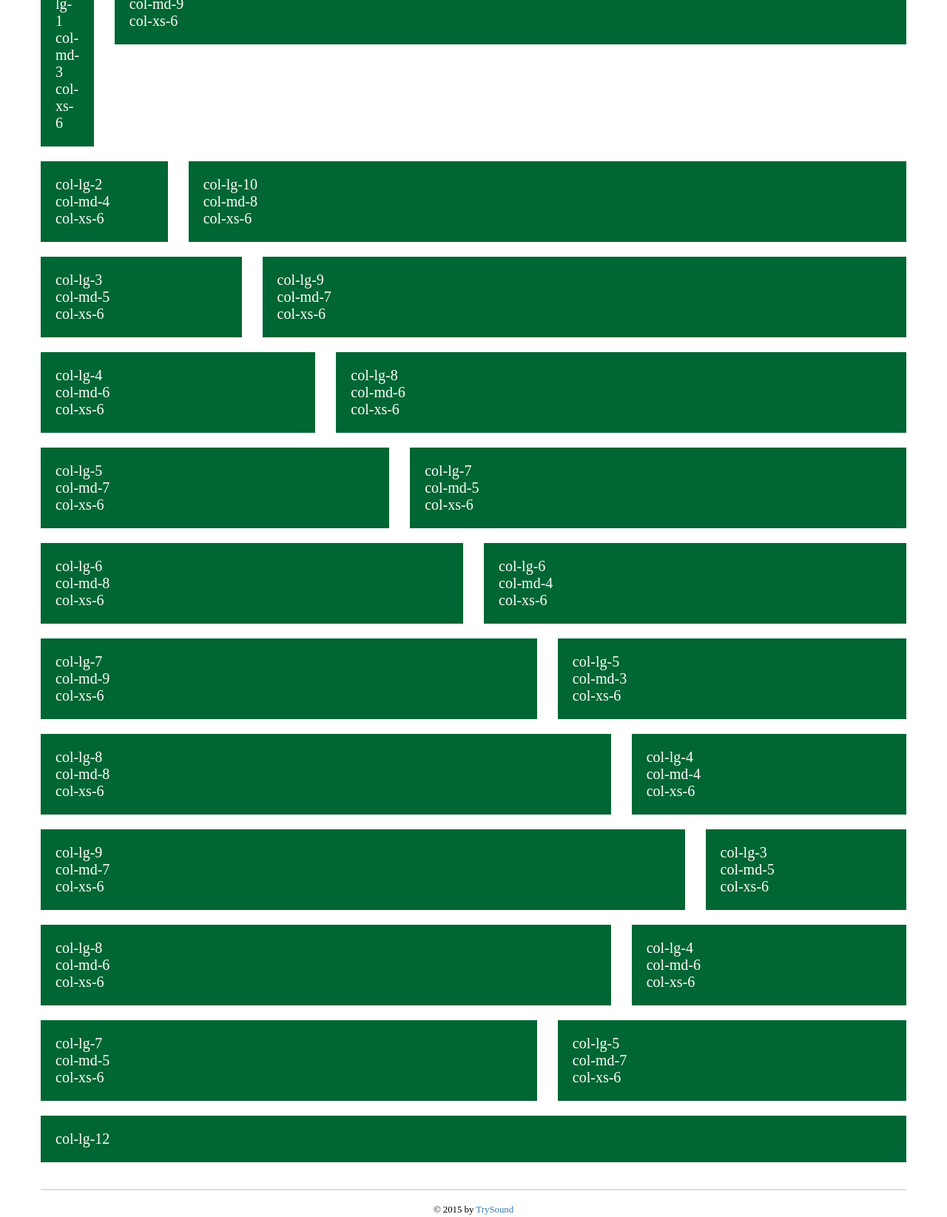
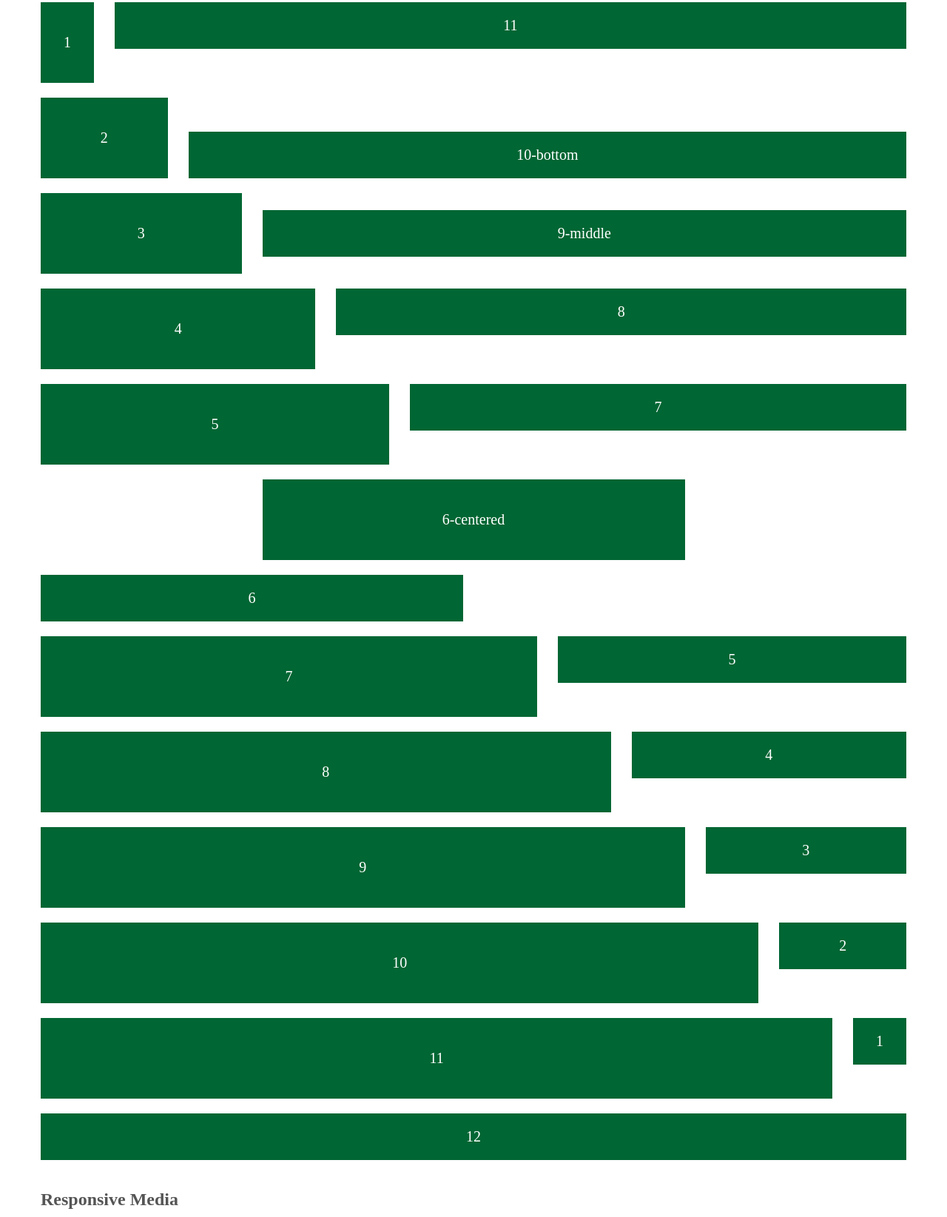
Before and after one commit to TrySound/patch-layout, a website: page index.html in a window 1280 px wide. Shown: the part 287-1932 px from the top of the page at 74% size. Drawn offline with nearby package versions, Linux system fonts and the light colour scheme.

Commit message:
pull-center and demo

```diff
--- a/index.html
+++ b/index.html
@@ -12,6 +12,7 @@
 	position: relative;
 	overflow: hidden;
 	padding-bottom: 20px;
+	color: #555;
 }
 
 .ribbon {
@@ -57,6 +58,7 @@
 	padding: 20px;
 	background: #063;
 	margin-bottom: 20px;
+	text-align: center;
 }
 
 h1 {
@@ -106,78 +108,96 @@ a {
 
 		<hr>
 
+		<h2>Steady Grid Stairs</h2>
+
 		<div class="row">
-			<div class="col-lg-12">
-				<div class="panel">col-lg-12</div>
+			<div class="col-md-12">
+				<div class="panel">12</div>
 			</div>
-			<div class="col-lg-1 col-md-3 col-xs-6">
-				<div class="panel">col-lg-1 <br> col-md-3 <br> col-xs-6</div>
+			<div class="col-md-1 col-xs-6">
+				<div class="panel"><br>1 <br><br></div>
 			</div>
-			<div class="col-lg-11 col-md-9 col-xs-6">
-				<div class="panel">col-lg-11 <br> col-md-9 <br> col-xs-6</div>
+			<div class="col-md-11 col-xs-6">
+				<div class="panel">11</div>
 			</div>
-			<div class="col-lg-2 col-md-4 col-xs-6">
-				<div class="panel">col-lg-2 <br> col-md-4 <br> col-xs-6</div>
+			<div class="col-md-2 col-xs-6" style="vertical-align:bottom">
+				<div class="panel"><br>2 <br><br></div>
 			</div>
-			<div class="col-lg-10 col-md-8 col-xs-6">
-				<div class="panel">col-lg-10 <br> col-md-8 <br> col-xs-6</div>
+			<div class="col-md-10 col-xs-6" style="vertical-align:bottom">
+				<div class="panel">10-bottom</div>
 			</div>
-			<div class="col-lg-3 col-md-5 col-xs-6">
-				<div class="panel">col-lg-3 <br> col-md-5 <br> col-xs-6</div>
+			<div class="col-md-3 col-xs-6" style="vertical-align:middle">
+				<div class="panel"><br>3 <br><br></div>
 			</div>
-			<div class="col-lg-9 col-md-7 col-xs-6">
-				<div class="panel">col-lg-9 <br> col-md-7 <br> col-xs-6</div>
+			<div class="col-md-9 col-xs-6" style="vertical-align:middle">
+				<div class="panel">9-middle</div>
 			</div>
-			<div class="col-lg-4 col-md-6 col-xs-6">
-				<div class="panel">col-lg-4 <br> col-md-6 <br> col-xs-6</div>
+			<div class="col-md-4 col-xs-6">
+				<div class="panel"><br>4 <br><br></div>
 			</div>
-			<div class="col-lg-8 col-md-6 col-xs-6">
-				<div class="panel">col-lg-8 <br> col-md-6 <br> col-xs-6</div>
+			<div class="col-md-8 col-xs-6">
+				<div class="panel">8</div>
 			</div>
-			<div class="col-lg-5 col-md-7 col-xs-6">
-				<div class="panel">col-lg-5 <br> col-md-7 <br> col-xs-6</div>
+			<div class="col-md-5 col-xs-6">
+				<div class="panel"><br>5 <br><br></div>
 			</div>
-			<div class="col-lg-7 col-md-5 col-xs-6">
-				<div class="panel">col-lg-7 <br> col-md-5 <br> col-xs-6</div>
+			<div class="col-md-7 col-xs-6">
+				<div class="panel">7</div>
 			</div>
-			<div class="col-lg-6 col-md-8 col-xs-6">
-				<div class="panel">col-lg-6 <br> col-md-8 <br> col-xs-6</div>
+			<div class="col-md-6 col-xs-6 pull-center">
+				<div class="panel"><br>6-centered <br><br></div>
 			</div>
-			<div class="col-lg-6 col-md-4 col-xs-6">
-				<div class="panel">col-lg-6 <br> col-md-4 <br> col-xs-6</div>
+			<div class="col-md-6 col-xs-6">
+				<div class="panel">6</div>
 			</div>
-			<div class="col-lg-7 col-md-9 col-xs-6">
-				<div class="panel">col-lg-7 <br> col-md-9 <br> col-xs-6</div>
+			<div class="col-md-7 col-xs-6">
+				<div class="panel"><br>7 <br><br></div>
 			</div>
-			<div class="col-lg-5 col-md-3 col-xs-6">
-				<div class="panel">col-lg-5 <br> col-md-3 <br> col-xs-6</div>
+			<div class="col-md-5 col-xs-6">
+				<div class="panel">5</div>
 			</div>
-			<div class="col-lg-8 col-md-8 col-xs-6">
-				<div class="panel">col-lg-8 <br> col-md-8 <br> col-xs-6</div>
+			<div class="col-md-8 col-xs-6">
+				<div class="panel"><br>8 <br><br></div>
 			</div>
-			<div class="col-lg-4 col-md-4 col-xs-6">
-				<div class="panel">col-lg-4 <br> col-md-4 <br> col-xs-6</div>
+			<div class="col-md-4 col-xs-6">
+				<div class="panel">4</div>
 			</div>
-			<div class="col-lg-9 col-md-7 col-xs-6">
-				<div class="panel">col-lg-9 <br> col-md-7 <br> col-xs-6</div>
+			<div class="col-md-9 col-xs-6">
+				<div class="panel"><br>9 <br><br></div>
 			</div>
-			<div class="col-lg-3 col-md-5 col-xs-6">
-				<div class="panel">col-lg-3 <br> col-md-5 <br> col-xs-6</div>
+			<div class="col-md-3 col-xs-6">
+				<div class="panel">3</div>
 			</div>
-			<div class="col-lg-8 col-md-6 col-xs-6">
-				<div class="panel">col-lg-8 <br> col-md-6 <br> col-xs-6</div>
+			<div class="col-md-10 col-xs-6">
+				<div class="panel"><br>10 <br><br></div>
 			</div>
-			<div class="col-lg-4 col-md-6 col-xs-6">
-				<div class="panel">col-lg-4 <br> col-md-6 <br> col-xs-6</div>
+			<div class="col-md-2 col-xs-6">
+				<div class="panel">2</div>
 			</div>
-			<div class="col-lg-7 col-md-5 col-xs-6">
-				<div class="panel">col-lg-7 <br> col-md-5 <br> col-xs-6</div>
+			<div class="col-md-11 col-xs-6">
+				<div class="panel"><br>11 <br><br></div>
 			</div>
-			<div class="col-lg-5 col-md-7 col-xs-6">
-				<div class="panel">col-lg-5 <br> col-md-7 <br> col-xs-6</div>
+			<div class="col-md-1 col-xs-6">
+				<div class="panel">1</div>
 			</div>
-			<div class="col-lg-12">
-				<div class="panel">col-lg-12</div>
+			<div class="col-md-12">
+				<div class="panel">12</div>
+			</div>
+		</div>
+
+		<h2>Responsive Media</h2>
+
+		<div class="row">
+			<div class="col-md-3 col-xs-5">
+				<img class="img-responsive" src="https://consequenceofsound.files.wordpress.com/2014/08/robin-williams-reality-what-a-concept.jpg">
+			</div>
+			<div class="col-md-4 push-md-5 col-xs-7">
+				<img class="img-responsive" src="http://st-im.kinopoisk.ru/im/kadr/9/5/5/kinopoisk.ru-Rhys-Ifans-955352.jpg">
+			</div>
+			<div class="col-md-5 pull-md-4">
+				<div class="embed-responsive embed-responsive-16by9">
+					<iframe width="560" height="315" src="https://www.youtube.com/embed/KWZGAExj-es" frameborder="0" allowfullscreen></iframe>
+				</div>
 			</div>
 		</div>
 
--- a/package.json
+++ b/package.json
@@ -1,6 +1,6 @@
 {
   "name": "patch-layout",
-  "version": "0.0.3",
+  "version": "0.1.0",
   "description": "Bootstrap like Layout System",
   "main": "gulpfile.js",
   "scripts": {
--- a/src/_align.css
+++ b/src/_align.css
@@ -1,4 +1,4 @@
-.center-block {
+.pull-center {
 	display: block;
 	margin-right: auto;
 	margin-left: auto;
--- a/src/_clearfix.css
+++ b/src/_clearfix.css
@@ -1,3 +1,14 @@
+@define-mixin clearfix {
+	&:before,
+	&:after {
+		display: table;
+		content: '';
+	}
+	&:after {
+		clear: both;
+	}
+}
+
 .clearfix {
 	@mixin clearfix;
 }
--- a/src/_grid.css
+++ b/src/_grid.css
@@ -27,14 +27,13 @@
 	}
 }
 
-
 @define-mixin grid $size {
 	.col-$(size) {
-		@mixin grid-item width 12;
+		@mixin grid-item width;
 	}
 
 	.pull-$(size) {
-		@mixin grid-item right 12;
+		@mixin grid-item right;
 
 		&-0 {
 			right: auto;
@@ -42,7 +41,7 @@
 	}
 
 	.push-$(size) {
-		@mixin grid-item left 12;
+		@mixin grid-item left;
 
 		&-0 {
 			left: auto;
@@ -50,7 +49,7 @@
 	}
 
 	.offset-$(size) {
-		@mixin grid-item margin-left 12;
+		@mixin grid-item margin-left;
 
 		&-0 {
 			margin-left: 0;
--- a/src/_responsive.css
+++ b/src/_responsive.css
@@ -5,11 +5,18 @@
 	padding: 0;
 	overflow: hidden;
 
-	& .embed-responsive-item,
-	& iframe,
-	& embed,
-	& object,
-	& video {
+	&.embed-responsive-16by9 {
+		padding-bottom: 56.25%;
+	}
+	&.embed-responsive-4by3 {
+		padding-bottom: 75%;
+	}
+
+	.embed-responsive-item,
+	iframe,
+	embed,
+	object,
+	video {
 		position: absolute;
 		top: 0;
 		bottom: 0;
@@ -18,12 +25,6 @@
 		height: 100%;
 		border: 0;
 	}
-	&.embed-responsive-16by9 {
-		padding-bottom: 56.25%;
-	}
-	&.embed-responsive-4by3 {
-		padding-bottom: 75%;
-	}
 }
 
 .img-responsive {
--- a/src/patch-layout.css
+++ b/src/patch-layout.css
@@ -2,19 +2,9 @@
 	--gutter: .875rem;
 }
 
-@define-mixin clearfix {
-	&:before,
-	&:after {
-		display: table;
-		content: '';
-	}
-	&:after {
-		clear: both;
-	}
-}
 
+@import "_clearfix.css";
 @import "_responsive.css";
+@import "_grid.css";
+@import "_align.css";
 @import "_visibility.css";
-@import "_align.css";
-@import "_clearfix.css";
-@import "_grid.css";
```
Also changed, not shown: dist/patch-layout.css, dist/patch-layout.min.css.
